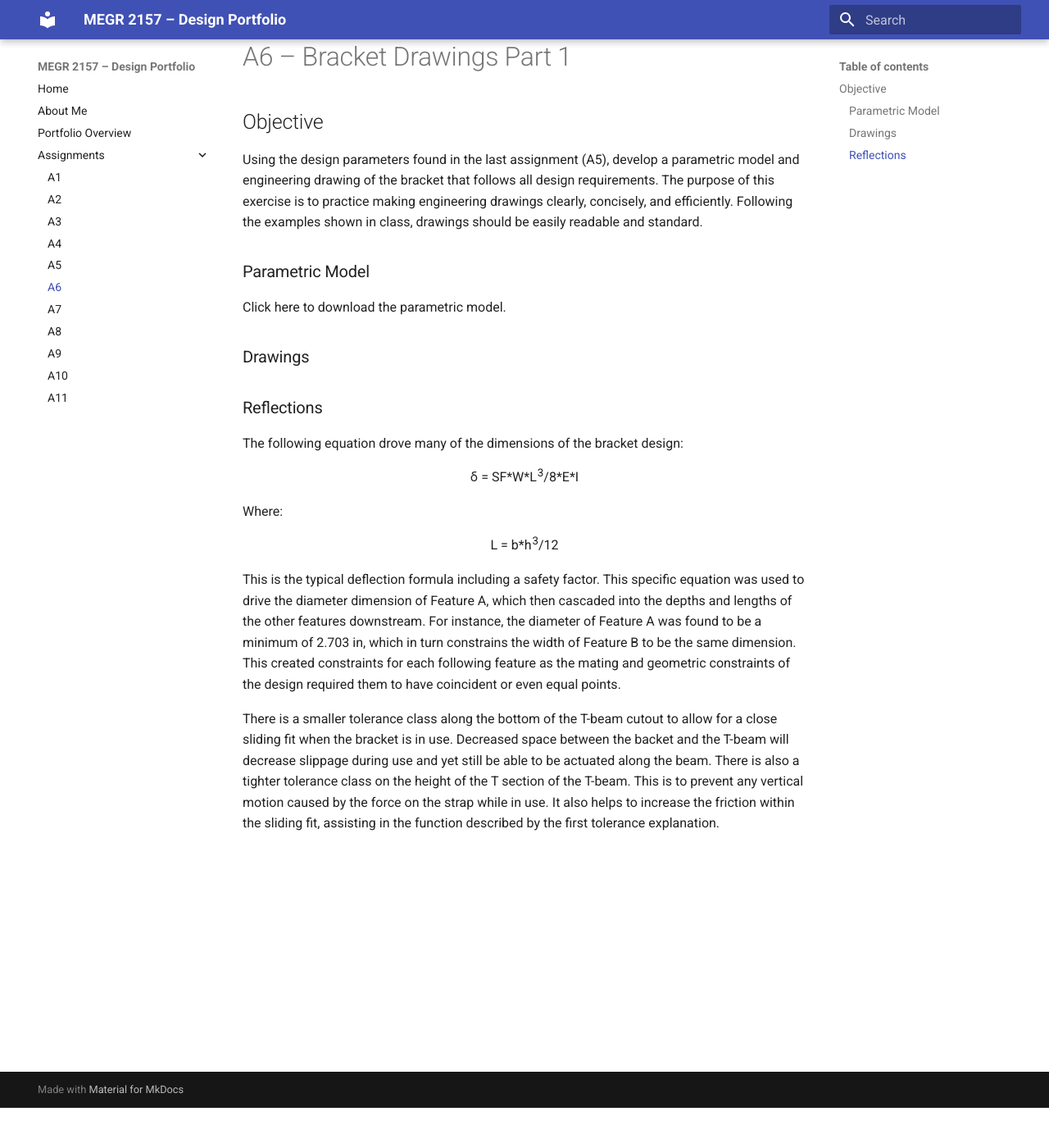
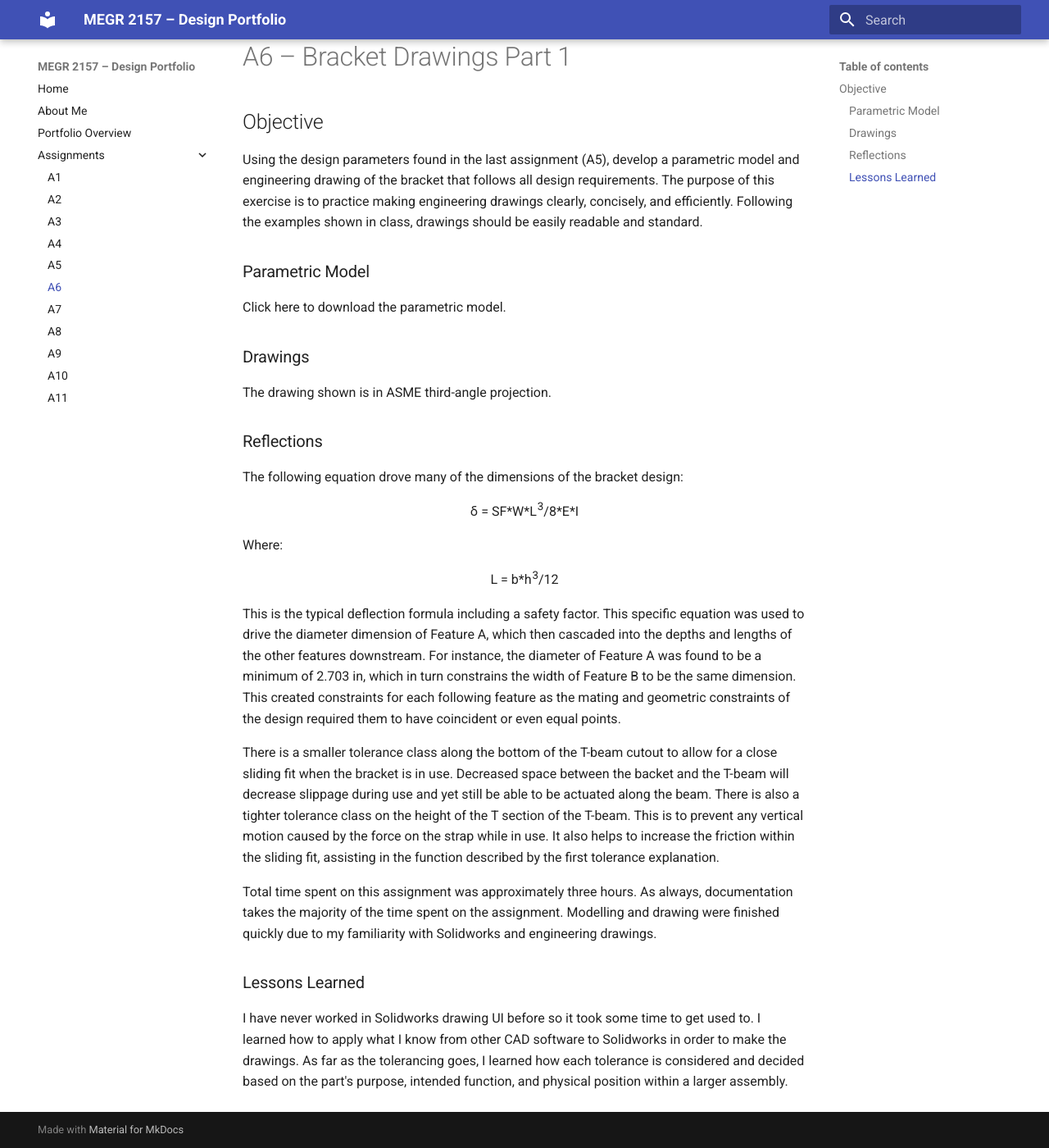
Before and after one commit to bfagan2/megr2156-portfolio, an MkDocs documentation site: the page built from docs/assignments/A06/index.md, in a window 1280 px wide and 1400 px high, scrolled down 49 px. Shown: the whole window at 82% size. Built offline with MkDocs 1.6.1 and Material for MkDocs 9.7.7, drawn with Linux system fonts in a browser that asks for light colours.

Commit message:
Update index.md with additional reflections and lessons
Added details about projection type, time spent, and lessons learned.

```diff
--- a/docs/assignments/A06/index.md
+++ b/docs/assignments/A06/index.md
@@ -10,6 +10,7 @@ Click here to download the parametric model.
 
 ### Drawings
 
+The drawing shown is in ASME third-angle projection.
 ### Reflections
 
 The following equation drove many of the dimensions of the bracket design:
@@ -23,3 +24,9 @@ Where:
 This is the typical deflection formula including a safety factor. This specific equation was used to drive the diameter dimension of Feature A, which then cascaded into the depths and lengths of the other features downstream. For instance, the diameter of Feature A was found to be a minimum of 2.703 in, which in turn constrains the width of Feature B to be the same dimension. This created constraints for each following feature as the mating and geometric constraints of the design required them to have coincident or even equal points.
 
 There is a smaller tolerance class along the bottom of the T-beam cutout to allow for a close sliding fit when the bracket is in use. Decreased space between the backet and the T-beam will decrease slippage during use and yet still be able to be actuated along the beam. There is also a tighter tolerance class on the height of the T section of the T-beam. This is to prevent any vertical motion caused by the force on the strap while in use. It also helps to increase the friction within the sliding fit, assisting in the function described by the first tolerance explanation.
+
+Total time spent on this assignment was approximately three hours. As always, documentation takes the majority of the time spent on the assignment. Modelling and drawing were finished quickly due to my familiarity with Solidworks and engineering drawings.
+
+### Lessons Learned
+
+I have never worked in Solidworks drawing UI before so it took some time to get used to. I learned how to apply what I know from other CAD software to Solidworks in order to make the drawings. As far as the tolerancing goes, I learned how each tolerance is considered and decided based on the part's purpose, intended function, and physical position within a larger assembly.
```
